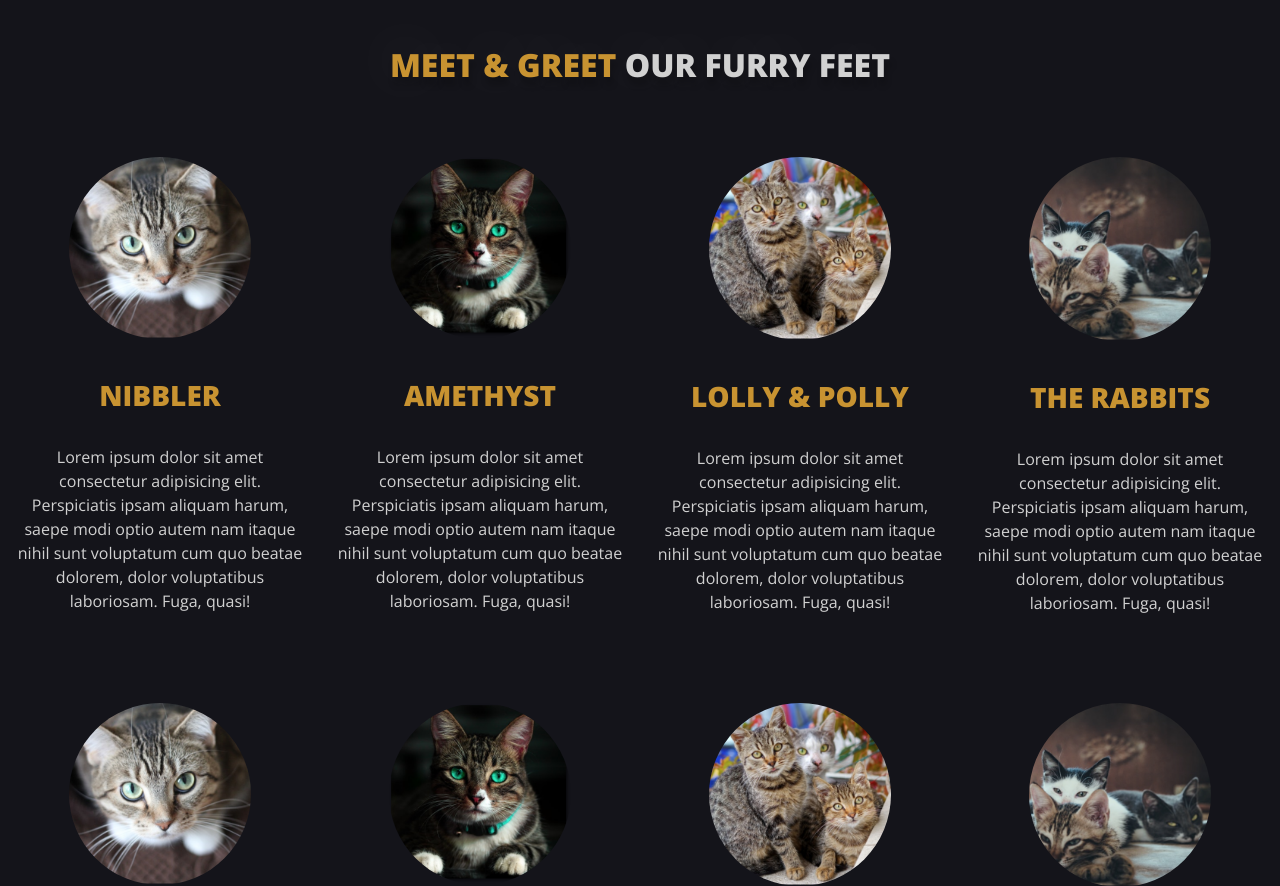
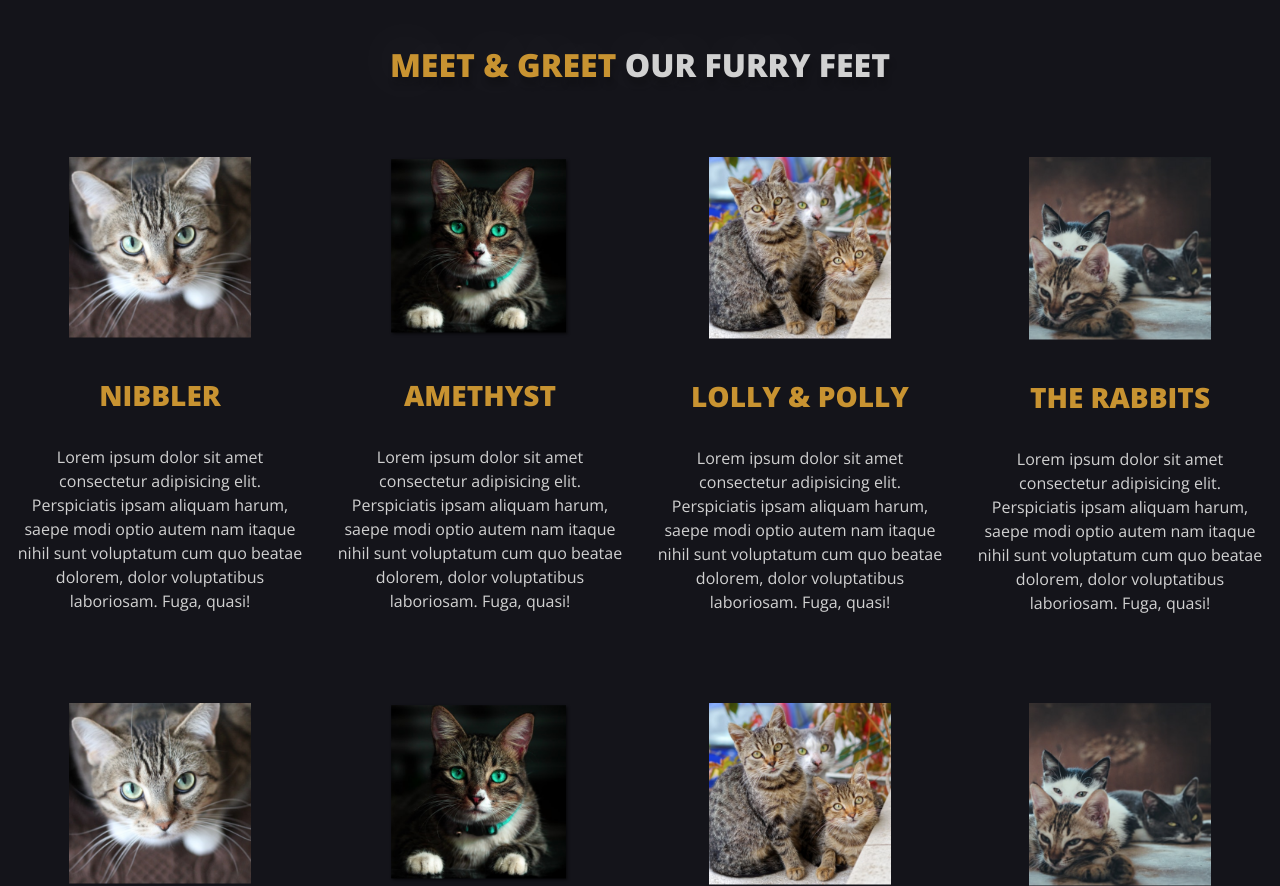
Before and after one commit to scobrk/heartandhandsociety, a plain HTML site: page index.html in a window 1280 px wide. Shown: the part 3384-4270 px from the top of the page. Drawn offline with nearby package versions, Linux system fonts and the light colour scheme.

Commit message:
tweaked bio images

```diff
--- a/css/style.css
+++ b/css/style.css
@@ -371,9 +371,6 @@ h4{
     background-size: contain;
     background-repeat: no-repeat;
     align-content: center;
-    border-radius: 50%;
-    -webkit-border-radius: 50%;
-    -moz-border-radius: 50%;
     width: 230px    ;
     height: auto;
     transition: 200ms;
@@ -385,6 +382,7 @@ h4{
 
 .bio-img:hover{
     filter: saturate(29%);
+    transform: scale(1.05);
     -webkit-filter: -webkit-saturate(29%);
     transition: 200ms;
     transition-timing-function: ease-in-out;
```
